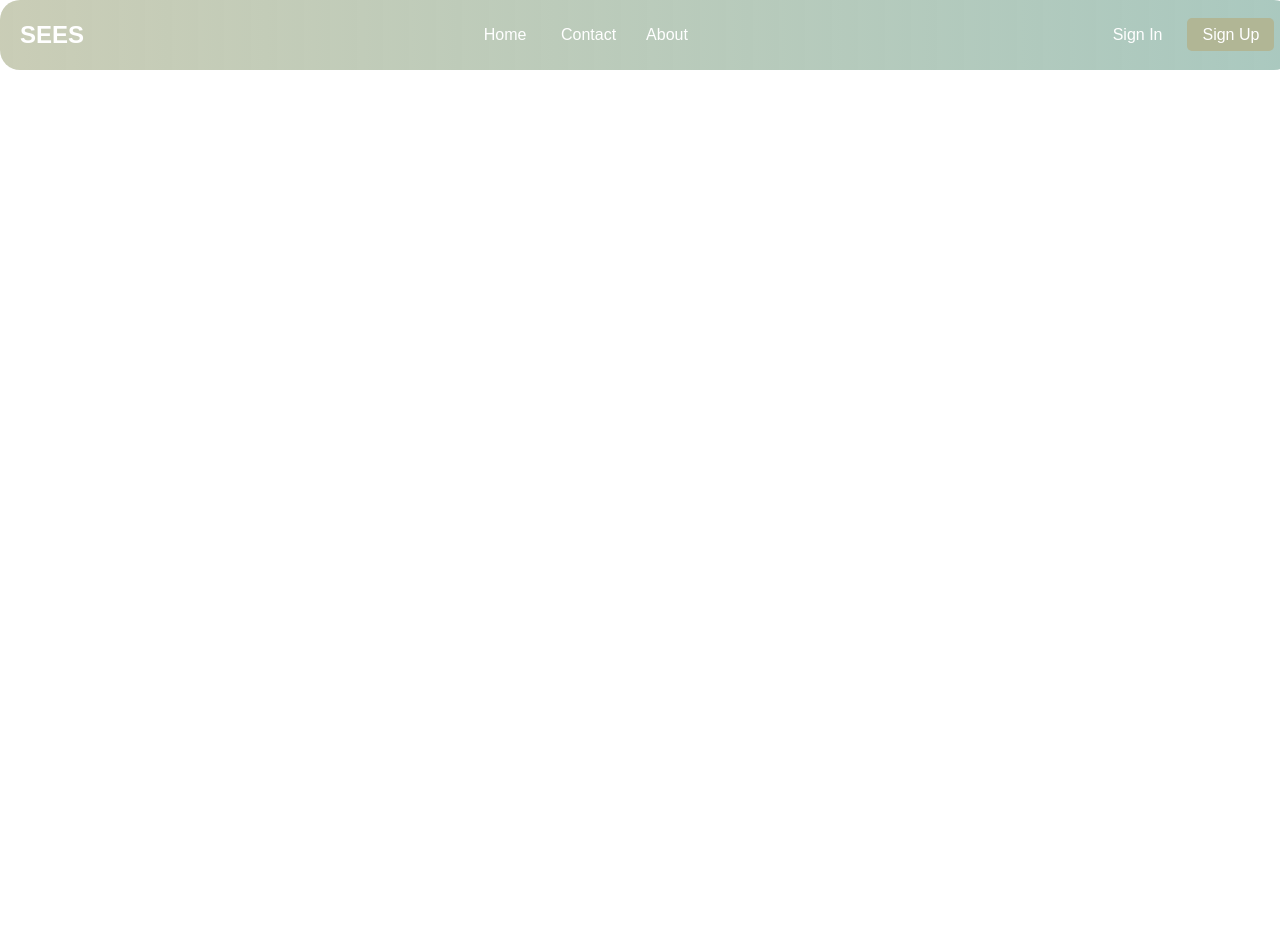
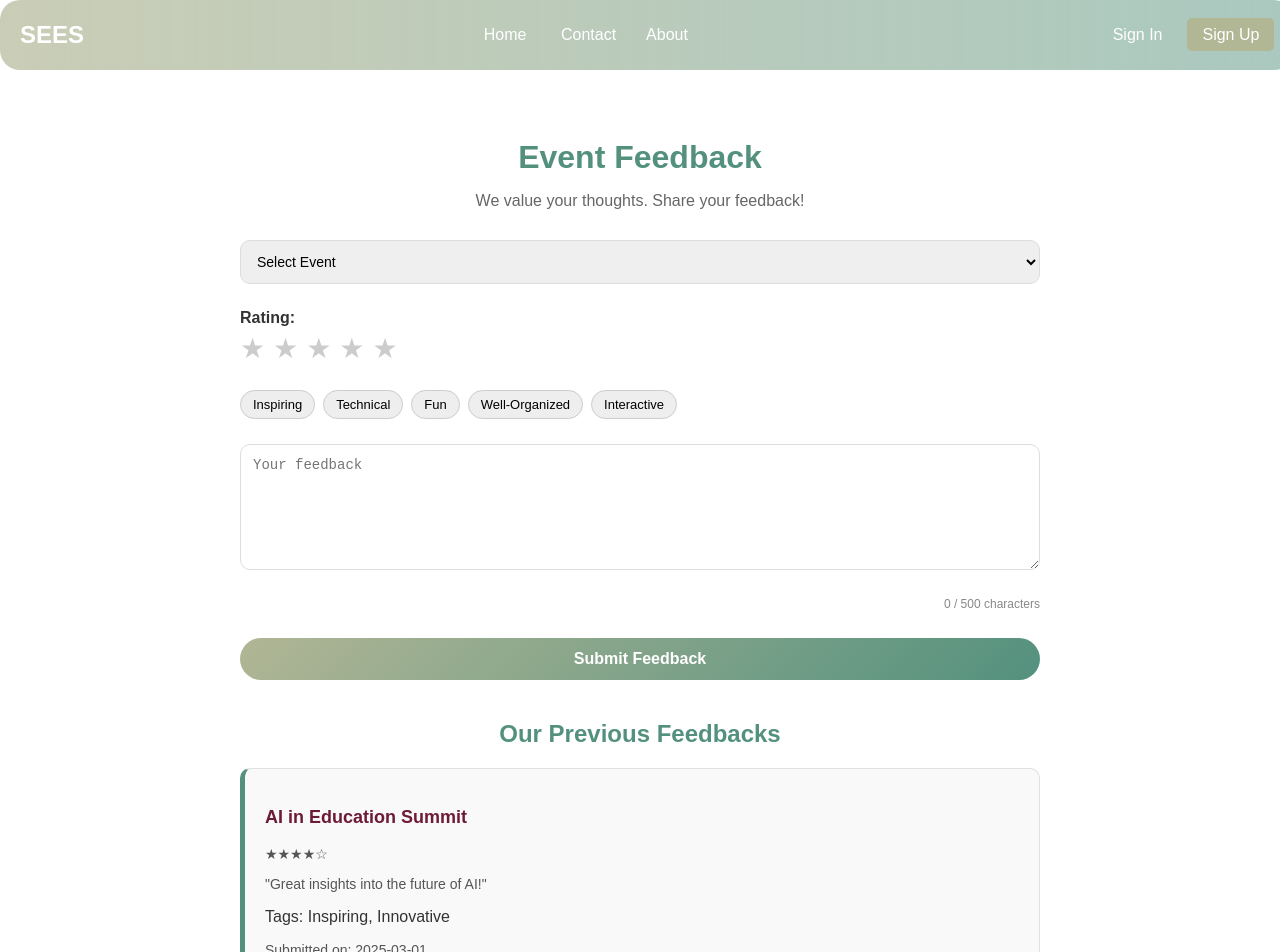
Before and after one commit to aymanmhd/SOEN343_Project_W25, a React (Create React App) app in the folder frontend/: page /feedback in a window 1280 px wide. Shown: the top 952 px of the page. Before the commit the page ends 800 px from the top, so only its background shows below. Built offline with nearby package versions, Linux system fonts and the light colour scheme.

Commit message:
Added the feedback page

```diff
--- a/frontend/src/App.js
+++ b/frontend/src/App.js
@@ -20,6 +20,7 @@ import AboutPage from "./pages/AboutPage";
 import ContactPage from "./pages/ContactPage";
 import CreateEventPage from "./pages/CreateEventPage";
 import ManageEventsPage from "./pages/ManageEventsPage";
+import FeedbackPage from "./pages/FeedbackPage";
 
 function App() {
   return (
@@ -67,6 +68,7 @@ function AppContent() {
           <Route path="/contact" element={<ContactPage />} />
           <Route path="/create-event" element={<CreateEventPage />} />
           <Route path="/manage-events" element={<ManageEventsPage />} />
+          <Route path="/feedback" element={<FeedbackPage />} />
 
         </Routes>
       </main>
--- a/frontend/src/pages/FeedbackPage.jsx
+++ b/frontend/src/pages/FeedbackPage.jsx
@@ -0,0 +1,191 @@
+import React, { useState, useEffect, useRef } from "react";
+import "../styles/FeedbackPage.css";
+import { useAuth } from "../context/AuthContext";
+
+const mockEventList = [
+    "Intro to Machine Learning",
+    "Cybersecurity Basics",
+    "Web Dev Bootcamp",
+  ];
+
+
+const mockFeedbackData = [
+  {
+    eventId: 1,
+    eventName: "AI in Education Summit",
+    rating: 4,
+    comment: "Great insights into the future of AI!",
+    tags: ["Inspiring", "Innovative"],
+    date: "2025-03-01",
+  },
+  {
+    eventId: 2,
+    eventName: "Sustainable Learning Environments",
+    rating: 5,
+    comment: "Well-organized and inspiring.",
+    tags: ["Sustainable", "Thoughtful"],
+    date: "2025-02-20",
+  },
+];
+
+const tagOptions = ["Inspiring", "Technical", "Fun", "Well-Organized", "Interactive"];
+
+const FeedbackPage = () => {
+  const { user } = useAuth();
+  const [feedbackList, setFeedbackList] = useState([]);
+  const [newFeedback, setNewFeedback] = useState({
+    eventName: "",
+    rating: "",
+    comment: "",
+    tags: [],
+  });
+  const [successMsg, setSuccessMsg] = useState("");
+  const [charCount, setCharCount] = useState(0);
+  const [hoveredRating, setHoveredRating] = useState(null);
+  const feedbackEndRef = useRef(null);
+
+  useEffect(() => {
+    // BACKEND: Replace with API call to fetch feedback
+    setFeedbackList(mockFeedbackData);
+  }, []);
+
+  const handleInputChange = (e) => {
+    const { name, value } = e.target;
+    setNewFeedback({ ...newFeedback, [name]: value });
+
+    if (name === "comment") {
+      setCharCount(value.length);
+    }
+  };
+
+  const handleTagToggle = (tag) => {
+    const tags = [...newFeedback.tags];
+    if (tags.includes(tag)) {
+      setNewFeedback({ ...newFeedback, tags: tags.filter((t) => t !== tag) });
+    } else {
+      setNewFeedback({ ...newFeedback, tags: [...tags, tag] });
+    }
+  };
+
+  const handleSubmit = (e) => {
+    e.preventDefault();
+
+    const newEntry = {
+      ...newFeedback,
+      date: new Date().toISOString().split("T")[0],
+      eventId: Math.random().toFixed(5),
+    };
+
+    setFeedbackList([newEntry, ...feedbackList]);
+    setNewFeedback({ eventName: "", rating: "", comment: "", tags: [] });
+    setCharCount(0);
+    setSuccessMsg("✅ Feedback submitted successfully!");
+
+    setTimeout(() => setSuccessMsg(""), 3000);
+
+    // Scroll to new feedback
+    setTimeout(() => {
+      feedbackEndRef.current?.scrollIntoView({ behavior: "smooth" });
+    }, 100);
+  };
+
+  return (
+    <div className="feedback-page-container">
+      <h1 className="feedback-title">Event Feedback</h1>
+      <p className="feedback-subtitle">We value your thoughts. Share your feedback!</p>
+
+      <form className="feedback-form" onSubmit={handleSubmit}>
+        <select
+          name="eventName"
+          value={newFeedback.eventName}
+          onChange={handleInputChange}
+          className="feedback-select"
+          required
+        >
+          <option value="">Select Event</option>
+          {mockEventList.map((event, idx) => (
+            <option key={idx} value={event}>
+              {event}
+            </option>
+          ))}
+        </select>
+
+        <div className="star-rating-container">
+  <label className="rating-label">Rating:</label>
+  <div className="star-row">
+    {[1, 2, 3, 4, 5].map((star) => (
+      <span
+        key={star}
+        className={`star ${
+          star <= (hoveredRating || newFeedback.rating) ? "filled" : ""
+        }`}
+        onClick={() =>
+          setNewFeedback({ ...newFeedback, rating: star })
+        }
+        onMouseEnter={() => setHoveredRating(star)}
+        onMouseLeave={() => setHoveredRating(null)}
+      >
+        ★
+      </span>
+    ))}
+  </div>
+</div>
+
+        {/* Tag Buttons */}
+        <div className="tag-selector">
+          {tagOptions.map((tag, idx) => (
+            <button
+              type="button"
+              key={idx}
+              className={`tag-btn ${
+                newFeedback.tags.includes(tag) ? "selected" : ""
+              }`}
+              onClick={() => handleTagToggle(tag)}
+            >
+              {tag}
+            </button>
+          ))}
+        </div>
+
+        <textarea
+          name="comment"
+          value={newFeedback.comment}
+          onChange={handleInputChange}
+          placeholder="Your feedback"
+          className="feedback-textarea"
+          maxLength={500}
+          required
+        />
+        <p className="char-count">{charCount} / 500 characters</p>
+
+        <button type="submit" className="feedback-submit-btn">
+          Submit Feedback
+        </button>
+        {successMsg && <p className="success-msg">{successMsg}</p>}
+      </form>
+      <h2 className="previous-feedback-title">Our Previous Feedbacks</h2>
+
+
+      <div className="feedback-list">
+        {feedbackList.length === 0 ? (
+          <p className="no-feedback">No feedback submitted yet.</p>
+        ) : (
+          feedbackList.map((fb) => (
+            <div className="feedback-card" key={fb.eventId}>
+              <h3 className="feedback-event">{fb.eventName}</h3>
+              <p className="feedback-rating">{"★".repeat(fb.rating)}{"☆".repeat(5 - fb.rating)}</p>
+              <p className="feedback-comment">"{fb.comment}"</p>
+              {fb.tags?.length > 0 && (
+                <p className="feedback-tags">Tags: {fb.tags.join(", ")}</p>
+              )}
+              <p className="feedback-date">Submitted on: {fb.date}</p>
+            </div>
+          ))
+        )}
+        <div ref={feedbackEndRef}></div>
+      </div>
+    </div>
+  );
+};
+
+export default FeedbackPage;
--- /dev/null
+++ b/frontend/src/styles/FeedbackPage.css
@@ -0,0 +1,164 @@
+.feedback-page-container {
+    max-width: 800px;
+    margin: auto;
+    padding: 40px 20px;
+    font-family: "Poppins", sans-serif;
+    color: #333;
+  }
+
+  .feedback-title {
+    font-size: 32px;
+    color: #53917e;
+    text-align: center;
+    margin-bottom: 10px;
+  }
+
+  .feedback-subtitle {
+    text-align: center;
+    margin-bottom: 30px;
+    font-size: 16px;
+    color: #666;
+  }
+
+  .feedback-form {
+    display: flex;
+    flex-direction: column;
+    gap: 15px;
+    margin-bottom: 40px;
+  }
+
+  .feedback-input,
+  .feedback-select,
+  .feedback-textarea {
+    padding: 12px;
+    border: 1px solid #ddd;
+    border-radius: 10px;
+    font-size: 14px;
+  }
+
+  .feedback-textarea {
+    resize: vertical;
+    min-height: 100px;
+  }
+
+  .feedback-submit-btn {
+    background: linear-gradient(135deg, #b1b695, #53917e);
+    color: #fff;
+    border: none;
+    padding: 12px;
+    border-radius: 30px;
+    font-size: 16px;
+    font-weight: bold;
+    cursor: pointer;
+    transition: transform 0.3s ease-in-out;
+  }
+
+  .feedback-submit-btn:hover {
+    transform: scale(1.05);
+  }
+
+  .feedback-list {
+    display: flex;
+    flex-direction: column;
+    gap: 20px;
+  }
+
+  .feedback-card {
+    padding: 20px;
+    border: 1px solid #e0e0e0;
+    border-left: 5px solid #53917e;
+    border-radius: 10px;
+    background: #f9f9f9;
+  }
+
+  .feedback-event {
+    font-size: 18px;
+    font-weight: bold;
+    color: #6d1a36;
+  }
+
+  .feedback-rating,
+  .feedback-comment,
+  .feedback-date {
+    font-size: 14px;
+    color: #555;
+    margin-top: 5px;
+  }
+
+  .no-feedback {
+    text-align: center;
+    color: #999;
+  }
+  .tag-selector {
+    display: flex;
+    flex-wrap: wrap;
+    gap: 8px;
+    margin-bottom: 10px;
+  }
+
+  .tag-btn {
+    padding: 6px 12px;
+    background: #eee;
+    border-radius: 20px;
+    border: 1px solid #ccc;
+    font-size: 13px;
+    cursor: pointer;
+    transition: all 0.2s;
+  }
+
+  .tag-btn.selected {
+    background: #53917e;
+    color: white;
+    border-color: #53917e;
+  }
+
+  .char-count {
+    text-align: right;
+    font-size: 12px;
+    color: #888;
+  }
+
+  .success-msg {
+    color: green;
+    margin-top: 10px;
+    font-weight: 500;
+  }
+  .star-rating-container {
+    margin-top: 10px;
+    margin-bottom: 10px;
+  }
+
+  .rating-label {
+    font-weight: 600;
+    margin-bottom: 5px;
+    display: block;
+    color: #333;
+  }
+
+  .star-row {
+    display: flex;
+    gap: 8px;
+  }
+
+  .star {
+    font-size: 28px;
+    color: #ccc;
+    cursor: pointer;
+    transition: color 0.2s ease, transform 0.2s ease;
+  }
+
+  .star.filled {
+    color: #fbbf24; /* Golden yellow */
+  }
+
+  .star:hover {
+    transform: scale(1.1);
+  }
+  .previous-feedback-title {
+    font-size: 24px;
+    font-weight: bold;
+    margin-top: 40px;
+    margin-bottom: 20px;
+    color: #53917e; /* Matches SEES green theme */
+    text-align: center;
+  }
```
